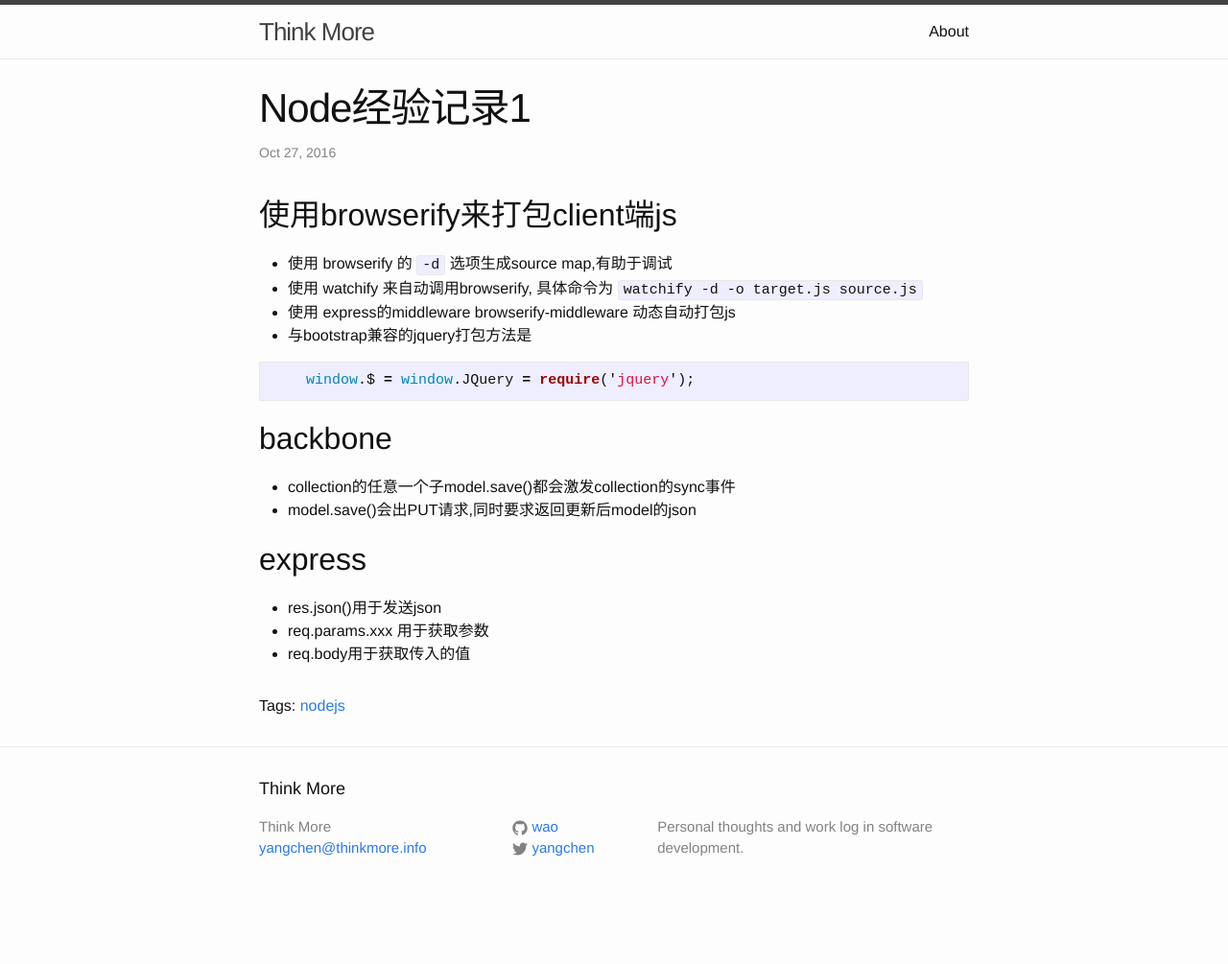
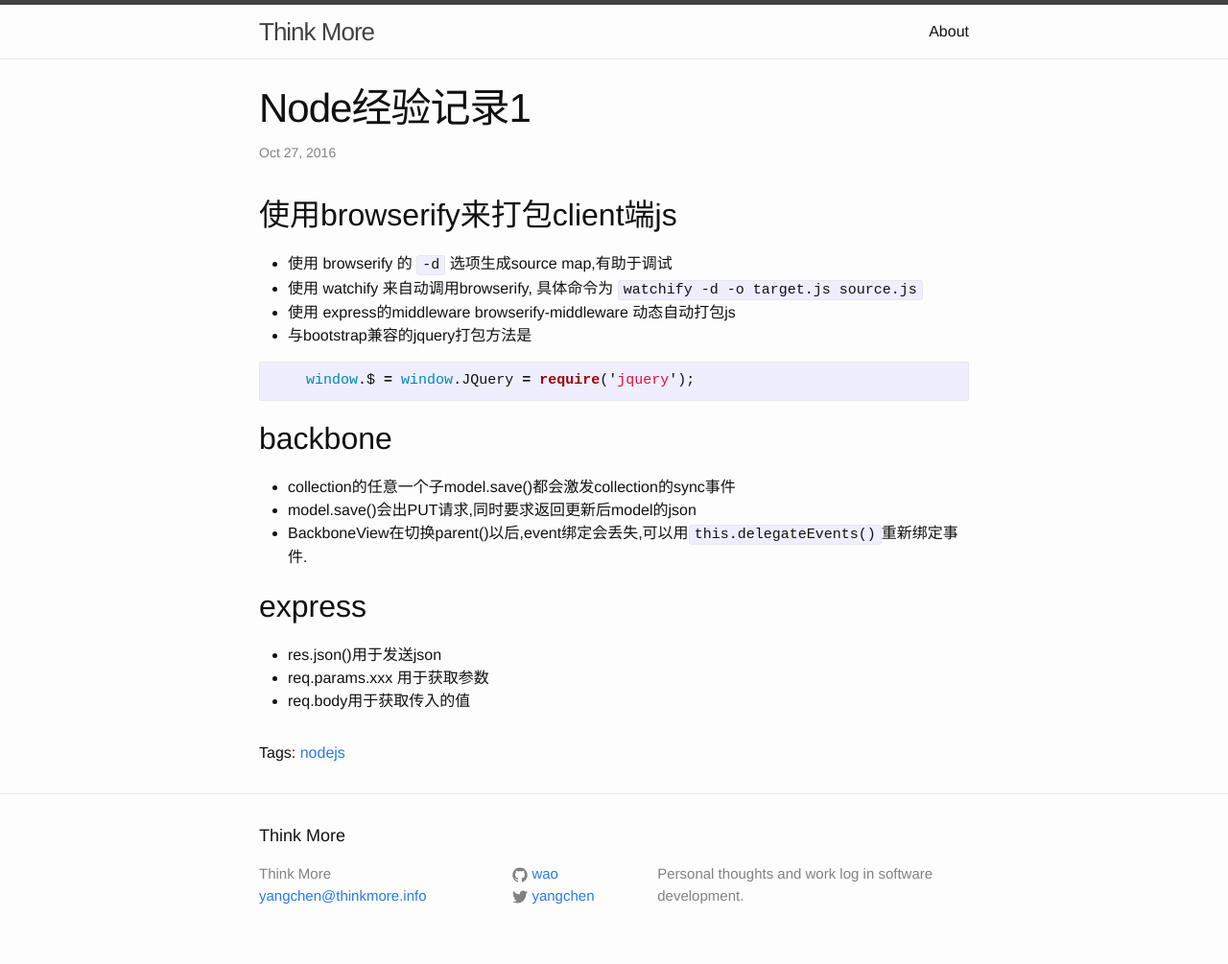
Before and after one commit to wao/blog_src, a Jekyll site: the page built from _posts/2016-10-27-work-with-node-1.markdown, in a window 1280 px wide. Shown: the whole page at 96% size. Built offline with Jekyll 4.4.1, drawn with Linux system fonts in a browser that asks for light colours; comment, search, counter and statistics services are not loaded; before the commit the page ends 956 px from its top, so only the background shows below that.

Commit message:
2016/10/27

```diff
--- a/_posts/2016-10-27-work-with-node-1.markdown
+++ b/_posts/2016-10-27-work-with-node-1.markdown
@@ -20,6 +20,7 @@ tags: nodejs
 
 * collection的任意一个子model.save()都会激发collection的sync事件
 * model.save()会出PUT请求,同时要求返回更新后model的json
+* BackboneView在切换parent()以后,event绑定会丢失,可以用`this.delegateEvents()`重新绑定事件.
 
 ## express
 
```
